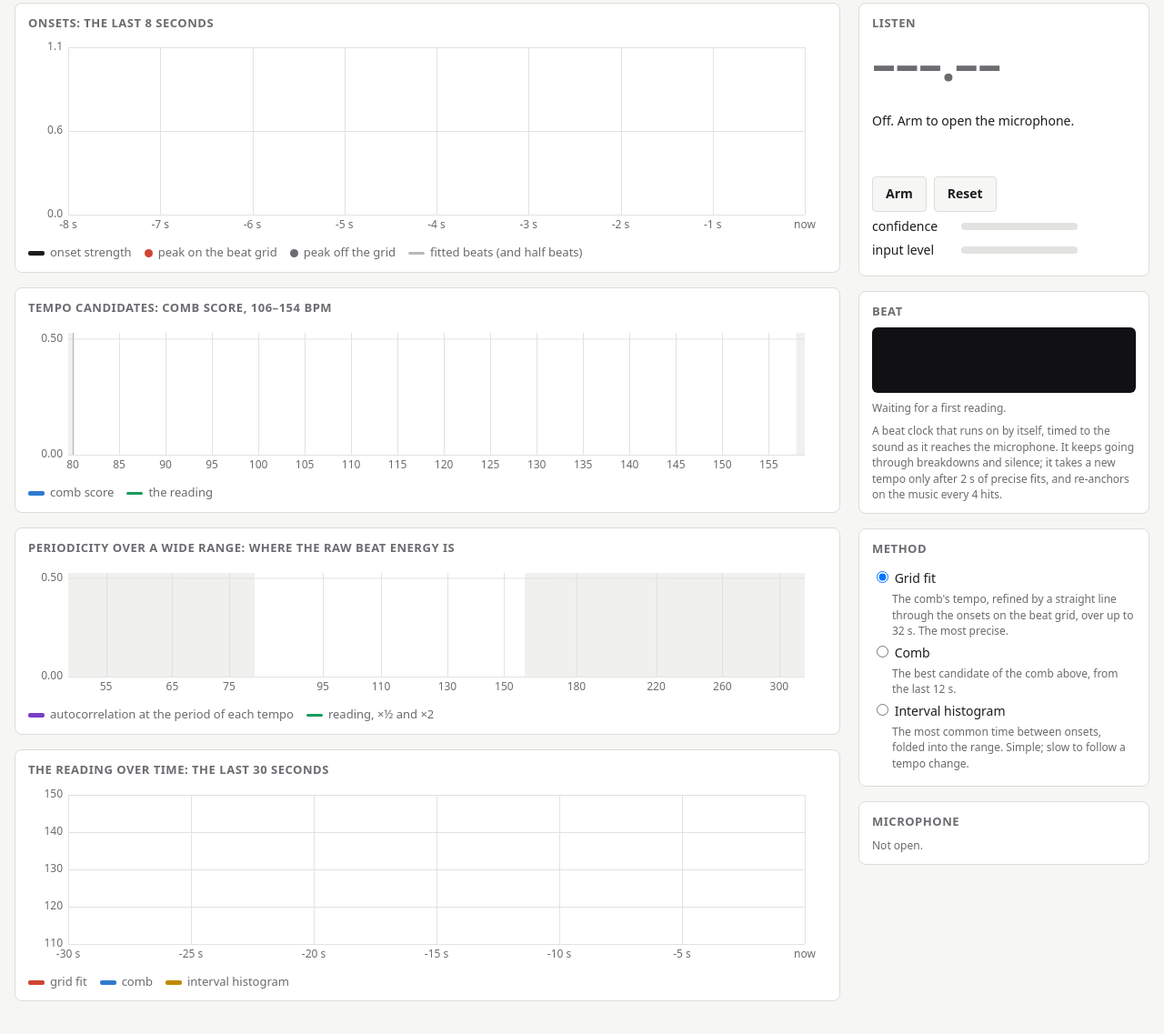
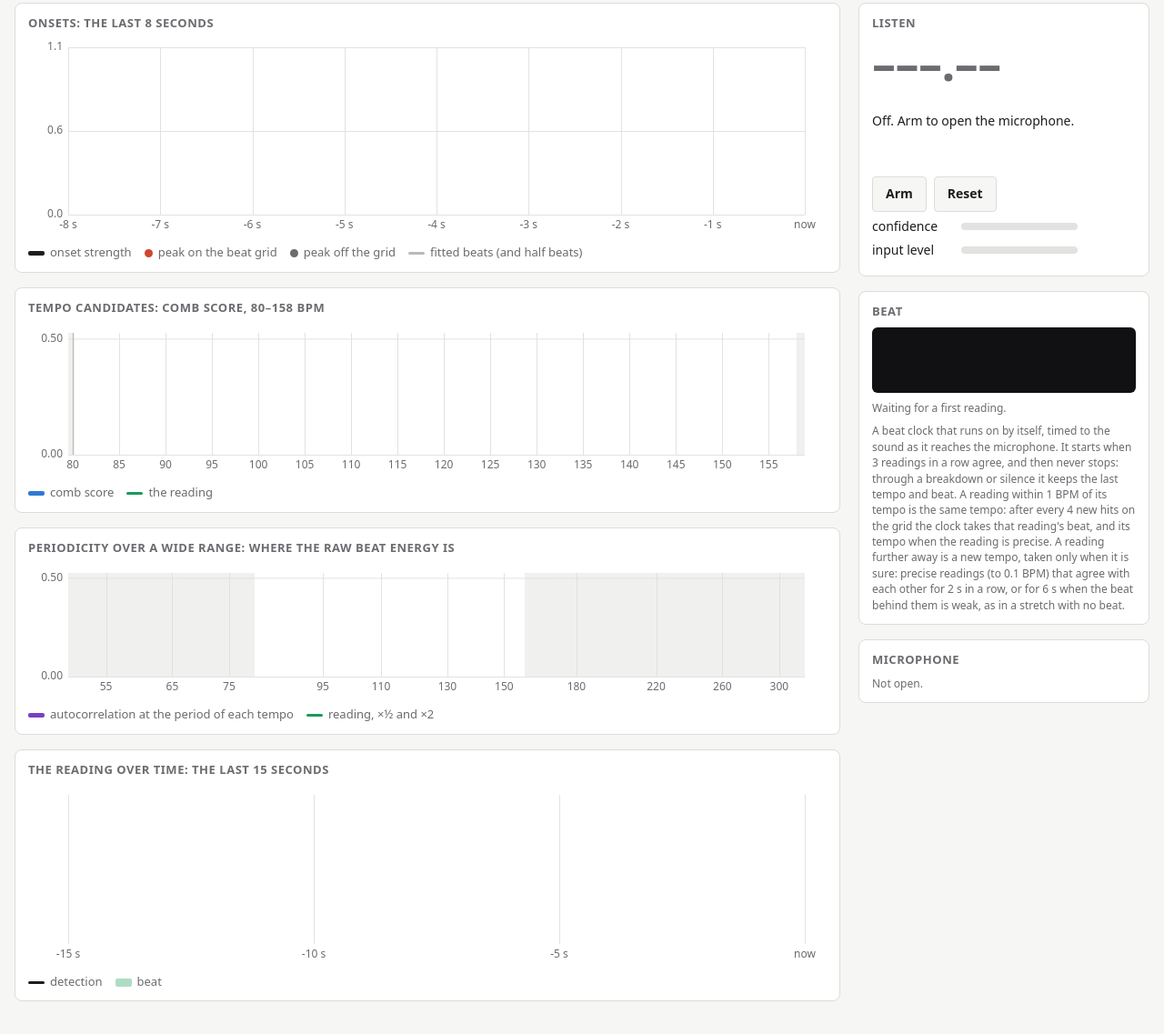
Before and after one commit to nilcaream/plasma8, a website built with Vite: page tempo/index.html in a window 1280 px wide. Shown: the part 131-1268 px from the top of the page at 91% size. Built offline with nearby package versions, Linux system fonts and the light colour scheme.

Commit message:
feat(tempo): the /tempo/ page shows the grid fit only and a detection-and-beat history
The reading-over-time panel is the last 15 s with two lines, the detection and the beat clock's tempo (a wide soft band), on an axis that keeps the current detection in the middle and widens symmetrically to show every value. The method radios and their panel go, the heading says 80-158 BPM, and the Beat note says what the beat clock does now.

```diff
--- /dev/null
+++ b/src/tempoHistory.ts
@@ -0,0 +1,47 @@
+/**
+ * The vertical axis of the /tempo/ page's "reading over time" panel. The current detection is always in the middle;
+ * steady, the axis spans one BPM either way, and when older values lie further off it widens on both sides at once so
+ * that every value of both lines in the window is in view. It narrows again as those values leave the window.
+ */
+
+/** The axis never spans less than this many BPM either side of the middle. */
+export const MIN_HALF = 1;
+/** The room kept beyond the furthest value, so a line at the edge (and the beat's wide band) is not cut off by the frame. */
+const PAD = 1.12;
+/** A tick this close outside the axis (BPM) still counts: a reading of 127.9999 has 129 at its top. */
+const EDGE = 0.01;
+/** Whole-BPM tick steps, the smallest one that puts at most MAX_TICKS labels on the axis is used. */
+const STEPS = [1, 2, 5, 10, 20, 50];
+const MAX_TICKS = 9;
+
+export interface HistoryAxis {
+  /** The value in the vertical middle. */
+  centre: number;
+  lo: number;
+  hi: number;
+  /** Whole BPM, ascending, all within lo..hi. */
+  ticks: number[];
+}
+
+/**
+ * The axis for the two lines over the window, oldest value first, null where a line has no reading. The middle is the
+ * current detection (its latest reading); with no detection yet it is the latest beat clock tempo; with neither the
+ * panel is empty (null).
+ */
+export function historyAxis(detection: readonly (number | null)[], beat: readonly (number | null)[]): HistoryAxis | null {
+  const last = (xs: readonly (number | null)[]): number | null => {
+    for (let i = xs.length - 1; i >= 0; i--) if (xs[i] !== null) return xs[i]!;
+    return null;
+  };
+  const centre = last(detection) ?? last(beat);
+  if (centre === null) return null;
+  let far = 0;
+  for (const v of [...detection, ...beat]) if (v !== null) far = Math.max(far, Math.abs(v - centre));
+  const half = Math.max(MIN_HALF, far * PAD);
+  const lo = centre - half, hi = centre + half;
+  const first = (s: number): number => Math.ceil((lo - EDGE) / s) * s;
+  const step = STEPS.find((s) => Math.floor((hi + EDGE) / s) - first(s) / s + 1 <= MAX_TICKS) ?? STEPS[STEPS.length - 1]!;
+  const ticks: number[] = [];
+  for (let t = first(step); t <= hi + EDGE; t += step) ticks.push(t);
+  return { centre, lo, hi, ticks };
+}
--- a/src/tempoPage.ts
+++ b/src/tempoPage.ts
@@ -1,34 +1,35 @@
 /**
  * The /tempo/ page: arms the microphone (src/micTempo.ts), analyses every quarter second of audio, and draws what the
  * detector sees: the onset envelope with its peaks and fitted beat grid, the comb over the candidates, the periodicity
- * over a wide range, and every method's reading over time.
+ * over a wide range, and the detection and the beat clock's tempo over time.
  */
 
 import { DEFAULT_SHAPE, flash, type Amounts } from './beatVoices';
 import { FlashLimiter } from './flashLimit';
 import { EVERY, MicTempo } from './micTempo';
 import { colors, dot, el, frame, setup, type Tick } from './pageGraphs';
+import { historyAxis } from './tempoHistory';
 import {
-  COMB_POINTS, MAX_BPM, METHODS, MIN_BPM, SEARCH_HI, SEARCH_LO, WIDE_HI, WIDE_LO, combBpm, wideBpm,
-  type Analysis, type Method,
+  COMB_POINTS, MAX_BPM, MIN_BPM, SEARCH_HI, SEARCH_LO, WIDE_HI, WIDE_LO, combBpm, wideBpm,
+  type Analysis,
 } from './tempoDetect';
 
 /** The reading counts as settled when it moved less than this over SETTLE_SECONDS. */
 const SETTLE_BPM = 0.05;
 const SETTLE_SECONDS = 4;
 /** The reading over time shows the last this many seconds. */
-const HISTORY_VIEW = 30;
+const HISTORY_VIEW = 15;
 /** The beat strobe: the main page's flash at strobe 1, the kick voice alone, so one flash on every beat. */
 const STROBE = 1;
 const STROBE_AMOUNTS: Amounts = { kick: 1, snare: 0, crash: 0 };
 const ONSET_VIEW = 8;
 
-interface Point { t: number; readings: Record<Method, number | null>; beat: boolean }
+/** One analysis: the detection (what Listen shows) and the tempo the beat clock runs at, null until it has one. */
+interface Point { t: number; detection: number | null; beat: number | null }
 
 const mic = new MicTempo();
 let last: Analysis | null = null;
 let history: Point[] = [];
-let method: Method = 'grid';
 let drawQueued = false;
 let limiter = new FlashLimiter();
 const strobeLight = el('strobeLight');
@@ -39,7 +40,7 @@ const facts = el('facts');
 mic.onAnalysis = (a) => {
   if (a) {
     last = a;
-    history.push({ t: a.time, readings: { ...a.readings }, beat: a.beat });
+    history.push({ t: a.time, detection: a.readings.grid, beat: mic.clock.beat === null ? null : mic.clock.bpm });
     while (history.length && history[0]!.t < a.time - HISTORY_VIEW - EVERY) history.shift();
   }
   update();
@@ -53,9 +54,6 @@ el<HTMLButtonElement>('reset').addEventListener('click', () => {
   history = [];
   update();
 });
-for (const input of el('methods').querySelectorAll<HTMLInputElement>('input[name=method]')) {
-  input.addEventListener('change', () => { if (input.checked) { method = input.value as Method; update(); } });
-}
 
 async function arm(): Promise<void> {
   if (mic.arming) return;
@@ -93,12 +91,12 @@ function strobe(): void {
   requestAnimationFrame(strobe);
 }
 
-/** The reading of the chosen method, and whether it has settled. */
+/** The detection, and whether it has settled. */
 function reading(): { bpm: number | null; settled: boolean } {
-  const bpm = last?.readings[method] ?? null;
+  const bpm = last?.readings.grid ?? null;
   if (bpm === null || !last) return { bpm, settled: false };
   const since = history.filter((p) => p.t >= last!.time - SETTLE_SECONDS);
-  const vs = since.map((p) => p.readings[method]).filter((v): v is number => v !== null);
+  const vs = since.map((p) => p.detection).filter((v): v is number => v !== null);
   const settled = last.time >= SETTLE_SECONDS + 2.5 && vs.length > 0 && Math.max(...vs) - Math.min(...vs) < SETTLE_BPM;
   return { bpm, settled };
 }
@@ -108,7 +106,7 @@ function update(): void {
   const big = el('bpm');
   big.textContent = bpm === null ? '–––.––' : bpm.toFixed(2);
   big.className = bpm === null ? 'none' : last && !last.beat ? 'held' : '';
-  const sd = method === 'grid' ? last?.grid?.sd : undefined;
+  const sd = last?.grid?.sd;
   el('plusminus').textContent = bpm !== null && sd !== undefined && last?.beat ? `± ${Math.max(0.01, sd).toFixed(2)} BPM (standard error of the fit)` : '';
   el('status').textContent = statusText(bpm, settled);
   const listening = mic.listening;
@@ -122,7 +120,7 @@ function update(): void {
   el('level').style.width = listening ? `${((db + 60) / 60) * 100}%` : '0';
   el('levelText').textContent = listening && Number.isFinite(level) ? `${level.toFixed(0)} dB` : '';
   (window as unknown as { __tempo: unknown }).__tempo = {
-    armed: listening, error: mic.error, seconds: mic.det?.seconds ?? 0, method, bpm, settled, beat: last?.beat ?? false,
+    armed: listening, error: mic.error, seconds: mic.det?.seconds ?? 0, bpm, settled, beat: last?.beat ?? false,
     readings: last?.readings ?? null, sd: last?.grid?.sd ?? null, confidence: conf,
     floor: mic.floor, inputLatency: mic.inputLatency, gridBeat: last?.grid?.beat ?? null, gridPeriod: last?.grid?.period ?? null, beatShare: last?.grid?.beatShare ?? null,
     clockBeat: clock.beat, clockPeriod: clock.period, clockChanges: clock.changes, clockAnchors: clock.anchors,
@@ -232,7 +230,7 @@ function drawComb(): void {
     if (c === 0) s.ctx.moveTo(X(combBpm(c)), Y(a.combScore[c]!)); else s.ctx.lineTo(X(combBpm(c)), Y(a.combScore[c]!));
   }
   s.ctx.stroke();
-  const r = a.readings[method];
+  const r = a.readings.grid;
   if (r !== null) vline(s, X(r), Y(hi * 1.05), Y(lo), colors.play);
 }
 
@@ -255,7 +253,7 @@ function drawWide(): void {
     if (i === 0) s.ctx.moveTo(x, y); else s.ctx.lineTo(x, y);
   }
   s.ctx.stroke();
-  const r = a.readings[method];
+  const r = a.readings.grid;
   if (r !== null) {
     vline(s, X(L(r)), Y(hi * 1.05), Y(lo), colors.play);
     s.ctx.setLineDash([4, 4]);
@@ -264,38 +262,31 @@ function drawWide(): void {
   }
 }
 
-const METHOD_COLOR: Record<Method, () => string> = { grid: () => colors.kick, comb: () => colors.snare, ioi: () => colors.crash };
-
+/** The detection (a thin line) over the beat clock's tempo (a wide soft band), the last HISTORY_VIEW seconds. */
 function drawHistory(): void {
   const s = setup(el<HTMLCanvasElement>('historyCanvas'));
   const now = last?.time ?? 0;
-  const { bpm } = reading();
-  const mid = bpm ?? 130;
-  const half = bpm === null ? 20 : 2;
-  const y0 = Math.max(SEARCH_LO, mid - half), y1 = Math.min(SEARCH_HI, mid + half);
+  const axis = historyAxis(history.map((p) => p.detection), history.map((p) => p.beat));
   const xTicks: Tick[] = [];
   for (let x = -HISTORY_VIEW; x <= 0; x += 5) xTicks.push({ x, label: x === 0 ? 'now' : `${x} s` });
-  const span = y1 - y0;
-  const yStep = span > 10 ? 10 : span > 2 ? 1 : 0.5;
-  const yTicks: number[] = [];
-  for (let y = Math.ceil(y0 / yStep) * yStep; y <= y1 + 1e-9; y += yStep) yTicks.push(y);
-  const { X: Xago, Y } = frame(s, -HISTORY_VIEW, 0, y0, y1, xTicks, yTicks, yStep < 1 ? 1 : 0);
+  const { X: Xago, Y } = frame(s, -HISTORY_VIEW, 0, axis?.lo ?? 0, axis?.hi ?? 1, xTicks, axis?.ticks ?? [], 0);
+  if (!axis) return;
   // a reading's time against the newest one
   const X = (t: number): number => Xago(t - now);
   const { ctx } = s;
   ctx.save();
   ctx.beginPath();
-  ctx.rect(Xago(-HISTORY_VIEW), Y(y1), Xago(0) - Xago(-HISTORY_VIEW), Y(y0) - Y(y1));
+  ctx.rect(Xago(-HISTORY_VIEW), Y(axis.hi), Xago(0) - Xago(-HISTORY_VIEW), Y(axis.lo) - Y(axis.hi));
   ctx.clip();
-  // the order puts the chosen method on top
-  for (const m of [...METHODS.filter((m) => m !== method), method]) {
-    ctx.strokeStyle = METHOD_COLOR[m]();
-    ctx.lineWidth = m === method ? 2.5 : 1.25;
-    ctx.globalAlpha = m === method ? 1 : 0.7;
+  ctx.lineJoin = 'round';
+  for (const [key, color, width, alpha] of [['beat', colors.play, 9, 0.35], ['detection', colors.total, 1.5, 1]] as const) {
+    ctx.strokeStyle = color;
+    ctx.lineWidth = width;
+    ctx.globalAlpha = alpha;
     ctx.beginPath();
     let pen = false;
     for (const p of history) {
-      const v = p.readings[m];
+      const v = p[key];
       if (v === null) { pen = false; continue; }
       if (pen) ctx.lineTo(X(p.t), Y(v)); else ctx.moveTo(X(p.t), Y(v));
       pen = true;
--- a/tempo/index.html
+++ b/tempo/index.html
@@ -84,6 +84,7 @@
   }
   .legend .thick::before { height: 5px; }
   .legend .dot::before { width: 9px; height: 9px; border-radius: 50%; }
+  .legend .band::before { height: 9px; opacity: 0.35; }
   .side { display: flex; flex-direction: column; gap: 16px; min-width: 0; }
   button { font: inherit; padding: 3px 10px; background: var(--bg); color: var(--fg); border: 1px solid var(--border); border-radius: 4px; cursor: pointer; }
   .buttons { display: flex; gap: 8px; flex-wrap: wrap; }
@@ -102,9 +103,6 @@
   #strobe { position: relative; height: 72px; border-radius: 6px; background: #111113; overflow: hidden; }
   #strobe i { position: absolute; inset: 0; background: #ffffff; opacity: 0; }
   .side > section > .note { color: var(--muted); font-size: 12px; margin: 8px 0 0; }
-  fieldset { border: 0; margin: 0; padding: 0; }
-  fieldset label { display: block; margin: 4px 0; }
-  fieldset .note { color: var(--muted); font-size: 12px; margin: 0 0 4px 22px; }
   .facts { color: var(--muted); font-size: 12px; margin: 0; white-space: pre-wrap; font-variant-numeric: tabular-nums; }
 </style>
 </head>
@@ -125,7 +123,7 @@
       </div>
     </section>
     <section>
-      <h2>Tempo candidates: comb score, 106&ndash;154 BPM</h2>
+      <h2>Tempo candidates: comb score, 80&ndash;158 BPM</h2>
       <canvas id="combCanvas"></canvas>
       <div class="legend">
         <span class="thick" style="--c: var(--snare)">comb score</span>
@@ -141,12 +139,11 @@
       </div>
     </section>
     <section>
-      <h2>The reading over time: the last 30 seconds</h2>
+      <h2>The reading over time: the last 15 seconds</h2>
       <canvas id="historyCanvas"></canvas>
       <div class="legend">
-        <span class="thick" style="--c: var(--kick)">grid fit</span>
-        <span class="thick" style="--c: var(--snare)">comb</span>
-        <span class="thick" style="--c: var(--crash)">interval histogram</span>
+        <span style="--c: var(--total)">detection</span>
+        <span class="band" style="--c: var(--play)">beat</span>
       </div>
     </section>
   </div>
@@ -168,18 +165,7 @@
       <h2>Beat</h2>
       <div id="strobe"><i id="strobeLight"></i></div>
       <p class="note" id="strobeText"></p>
-      <p class="note">A beat clock that runs on by itself, timed to the sound as it reaches the microphone. It keeps going through breakdowns and silence; it takes a new tempo only after 2 s of precise fits, and re-anchors on the music every 4 hits.</p>
-    </section>
-    <section>
-      <h2>Method</h2>
-      <fieldset id="methods">
-        <label><input type="radio" name="method" value="grid" checked> Grid fit</label>
-        <p class="note">The comb's tempo, refined by a straight line through the onsets on the beat grid, over up to 32 s. The most precise.</p>
-        <label><input type="radio" name="method" value="comb"> Comb</label>
-        <p class="note">The best candidate of the comb above, from the last 12 s.</p>
-        <label><input type="radio" name="method" value="ioi"> Interval histogram</label>
-        <p class="note">The most common time between onsets, folded into the range. Simple; slow to follow a tempo change.</p>
-      </fieldset>
+      <p class="note">A beat clock that runs on by itself, timed to the sound as it reaches the microphone. It starts when 3 readings in a row agree, and then never stops: through a breakdown or silence it keeps the last tempo and beat. A reading within 1 BPM of its tempo is the same tempo: after every 4 new hits on the grid the clock takes that reading's beat, and its tempo when the reading is precise. A reading further away is a new tempo, taken only when it is sure: precise readings (to 0.1 BPM) that agree with each other for 2 s in a row, or for 6 s when the beat behind them is weak, as in a stretch with no beat.</p>
     </section>
     <section>
       <h2>Microphone</h2>
```
Also changed, not shown: src/tempoHistory.test.ts (added, +56 -0 lines).
